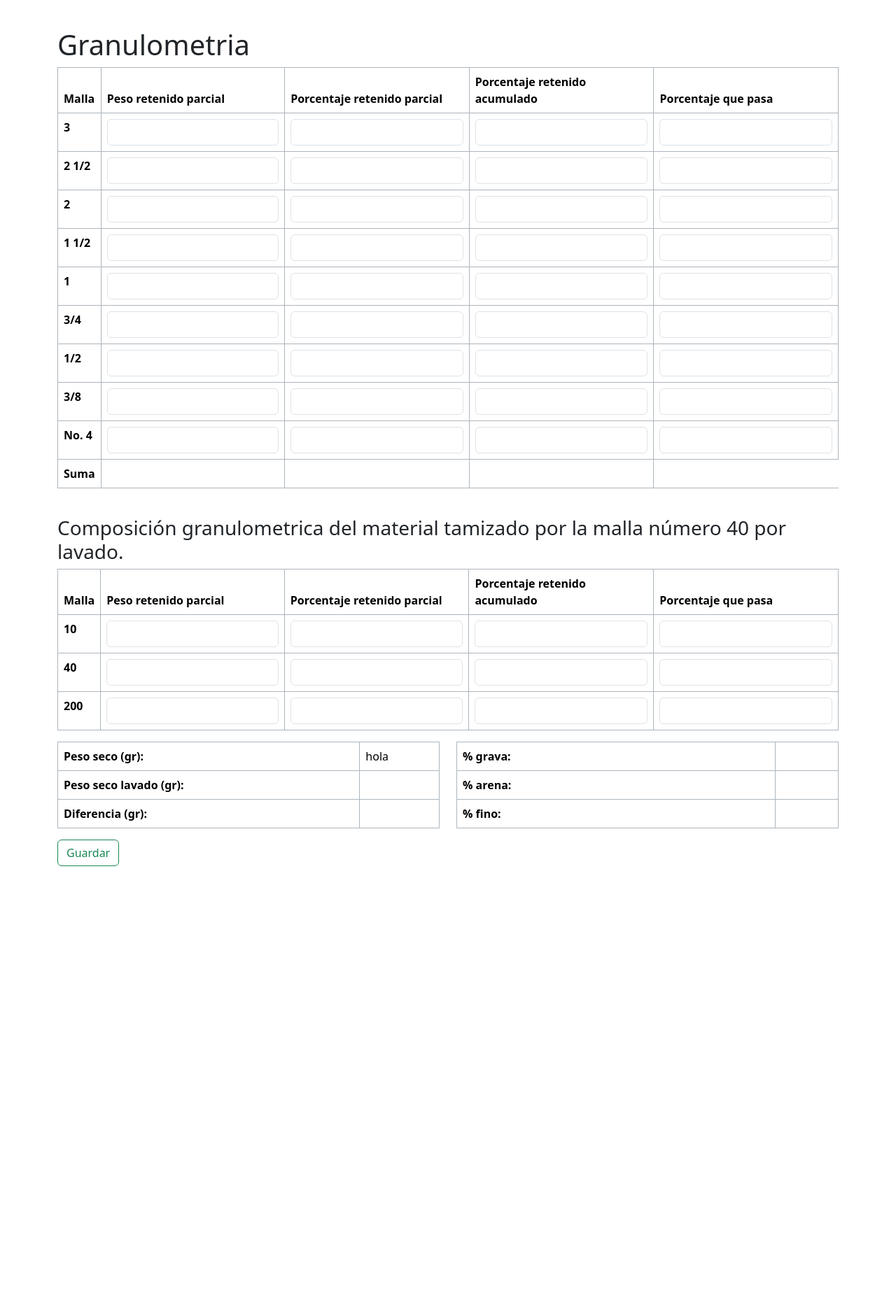
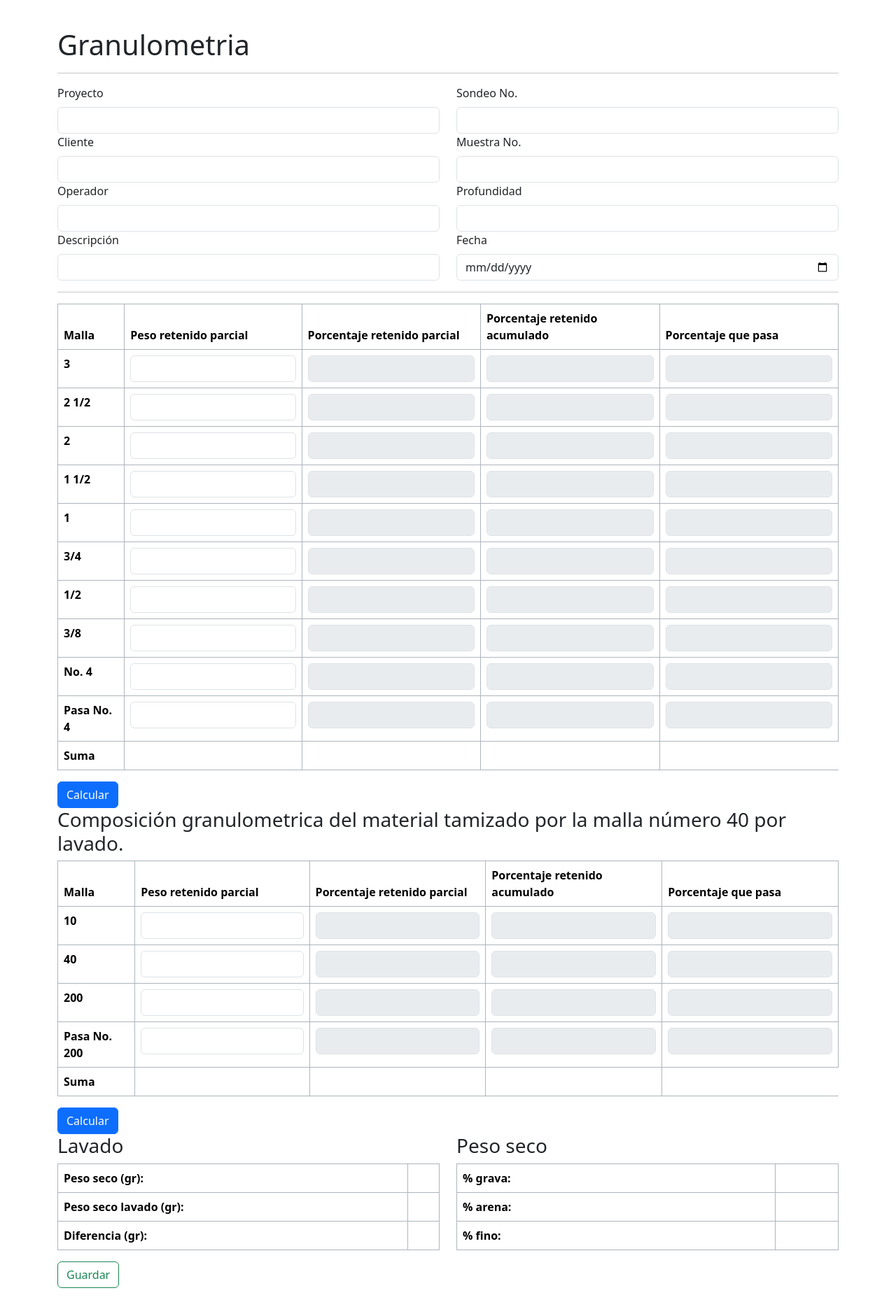
Before and after one commit to IsabellaDo5/sistema_geonicsav1, a Django app: page /granulometria/ in a window 1280 px wide. Shown: the whole page at 70% size. Before the commit the page ends 1238 px from the top, so only its background shows below. Run offline with Django 4.2, Linux system fonts and the light colour scheme; data comes from the database, SQL or seed files in the repository; both versions use the stored data as it was after the commit; lists and menus that the app fills with data are empty.

Commit message:
FUNCIONALIDAD JAVASCRIPT CLIENTE GRANULOMETRIA

```diff
--- a/ensayos/static/granulometria.js
+++ b/ensayos/static/granulometria.js
@@ -1,12 +1,105 @@
-let PeRP_original = document.getElementsByTagName("PeRP");
-let PRP_original = document.getElementsByTagName("PRP");
-let PRP_ids = [];
-let PeRP_ids = [];
+function calcTabla1(event, prp,perp, pera, pqp, sumaprp, sumaperp){
+    calcularPeRP(prp,perp,sumaprp, sumaperp);
+    calcularPeRA(perp,pera);
+    calcularPQP(pera, pqp);
+}
 
-for (x in PRP_original){
+function calcTabla2(event, prp,perp, pera, pqp, sumaprp, sumaperp){
+    calcularPeRP(prp,perp,sumaprp, sumaperp);
+    calcularPeRA(perp,pera);
+    calcularPQP(pera, pqp);
+    tabla_lavado();
+}
 
-    PRP_ids.push(PRP_original[x].id)
-    PeRP_ids.push(PeRP_original[x].id)
-};
+function tabla_lavado(){
 
-console.log(PRP_ids)
+    const peso_seco = document.getElementById("PS_GRANULOMETRIA");
+    const diferencia = document.getElementById("DIF_GRANULOMETRIA");
+    const peso_seco_lavado = document.getElementById("PSL_GRANULOMETRIA");
+
+
+    peso_seco.textContent = document.getElementById("sumaPRPL").textContent;
+    diferencia.textContent = document.getElementById("PRPL14").value;
+    peso_seco_lavado.textContent =parseFloat(peso_seco.textContent) - parseFloat( diferencia.textContent);
+
+}
+function calcularPeRP(prp,perp, sumaPRP, sumaperp) {
+
+    console.log(prp, perp, sumaperp, sumaPRP);
+    const PRPInput = document.getElementsByName(prp);
+    const PeRPInput = document.getElementsByName(perp);
+    let sumarPRP =document.getElementById(sumaPRP).textContent;
+    const totalPeRP = document.getElementById(sumaperp);
+    let sumador = 0.0;
+
+
+    for (let x = 0; x < PRPInput.length; x++) {
+        PeRPInput[x].value="";
+        const value = PRPInput[x].value;
+        if (value !== "") {
+            const peso = parseFloat(value);
+            if (!isNaN(peso)) {
+                PeRPInput[x].value= ((PRPInput[x].value * 100)/sumarPRP).toFixed(3);
+                sumador += parseFloat(PeRPInput[x].value);
+            }
+        }
+
+    totalPeRP.textContent = sumador;
+
+}}
+
+
+function calcularPeRA(perp_, pera_){
+    const PeRP = document.getElementsByName(perp_);
+    const PeRA = document.getElementsByName(pera_);
+    let sumador = 0.0;
+
+    for (let x = 0; x < PeRP.length; x++) {
+        PeRA[x].value="";
+        let value = PeRP[x].value;
+
+        if (value !== "") {
+            const peso = parseFloat(value);
+            if (!isNaN(peso)) {
+                sumador += peso;
+                PeRA[x].value = sumador.toFixed(3);
+            }
+        }
+    }
+}
+
+function calcularPQP(pera_, pqp_){
+
+    const PeRA = document.getElementsByName(pera_);
+    const PQP = document.getElementsByName(pqp_);
+    for (let x = 0; x < PeRA.length; x++) {
+        PQP[x].value="";
+        let value = PeRA[x].value;
+
+        if (value !== "") {
+            const peso = parseFloat(value);
+            if (!isNaN(peso)) {
+                PQP[x].value = (100-peso).toFixed(3);
+            }
+        }
+    }
+
+}
+function sumaPRP(event, PRP, sumaPRP_) {
+    const PRP_lista = document.getElementsByName(PRP);
+    let sumaPRP = document.getElementById(sumaPRP_);
+    let sumador = 0.0;
+
+    for (let x = 0; x < PRP_lista.length; x++) {
+        const value = PRP_lista[x].value;
+        if (value !== "") {
+            const peso = parseFloat(value);
+            if (!isNaN(peso)) {
+                sumador += peso;
+            }
+        }
+    }
+
+    sumaPRP.textContent = sumador.toFixed(3); // Formatea el resultado a dos decimales
+
+}
--- a/ensayos/static/styles.css
+++ b/ensayos/static/styles.css
@@ -7,7 +7,7 @@
 
 @media only screen and (max-width: 600px) {
 
-    input {
+    td > input {
         width: 5rem !important;
     }
 }
--- a/ensayos/templates/granulometria.html
+++ b/ensayos/templates/granulometria.html
@@ -4,8 +4,43 @@ Granulometria
 {% endblock %}
 
 {% block content %}
+<h1> Granulometria </h1>
+<hr>
+<form>
+  <div class="row">
+    <div class="col-md">
+      <label class="form-label">Proyecto</label>
+      <input type="text" class="form-control">
 
-<h1> Granulometria </h1>
+      <label class="form-label">Cliente</label>
+      <input type="text" class="form-control">
+
+      <label class="form-label">Operador</label>
+      <input type="text" class="form-control">
+
+      <label class="form-label">Descripción</label>
+      <input type="text" class="form-control">
+
+    </div>
+
+    <div class="col-md">
+      <label class="form-label">Sondeo No.</label>
+      <input type="text" class="form-control">
+
+      <label class="form-label">Muestra No.</label>
+      <input type="text" class="form-control">
+
+      <label class="form-label">Profundidad</label>
+      <input type="text" class="form-control">
+
+      <label class="form-label">Fecha</label>
+      <input type="date" class="form-control">
+    </div>
+  </div>
+</form>
+
+
+<hr>
 <form action="/granulometria/" method="POST">
   {% csrf_token %}
 
@@ -24,33 +59,36 @@ Granulometria
         <tbody>
           {% for medida in mallas %}
           <tr>
-            {% if medida.1 > 2 %}
+            {% if medida.1 > 2 or medida.0 == "Pasa No. 4" %}
             <th scope="row">{{ medida.0 }}</th>
 
-            <td><input class="form-control" name="PRP" type="number" step="0.01" value=""
-                aria-label="default input example" id="PRP{{medida.2}}"> </td>
-            <td><input class="form-control" name="PeRP" type="number" step="0.01" value=""
-                aria-label="default input example"></td>
-            <td><input class="form-control" name="PeRA" type="number" step="0.01" value=""
-                aria-label="default input example"></td>
-            <td><input class="form-control" name="PQP" type="number" step="0.01" value=""
-                aria-label="default input example"></td>
+            <td><input class="form-control" name="PRP" type="number" step="0.01" value="" id="PRP{{medida.2}}"
+                oninput="sumaPRP(event,'PRP' ,'sumaPRP')"> </td>
+            <td><input class="form-control" name="PeRP" type="number" step="0.01" value="" id="PeRP{{medida.2}}"
+                disabled></td>
+            <td><input class="form-control" name="PeRA" type="number" step="0.01" value="" disabled></td>
+            <td><input class="form-control" name="PQP" type="number" step="0.01" value="" disabled></td>
 
             {% endif %}
           </tr>
           {% endfor %}
           <tr>
             <th>Suma</th>
-            <td></td>
-            <td></td>
+            <td id="sumaPRP"> </td>
+            <td id="sumaPeRP"></td>
             <td></td>
           </tr>
         </tbody>
       </table>
     </div>
   </div>
+  <button type="button" class="btn btn-primary"
+    onclick="calcTabla1(event, 'PRP' ,'PeRP', 'PeRA', 'PQP', 'sumaPRP', 'sumaPeRP')">Calcular</button>
+  <br>
 
-  <br>
+
+
+
   <h3>Composición granulometrica del material tamizado por la malla número 40 por lavado.</h3>
   <div class="row">
     <div class="table-responsive ">
@@ -67,36 +105,44 @@ Granulometria
         <tbody>
           {% for x in mallas %}
           <tr>
-            {% if x.1 < 4  %}
+            {% if x.1 < 4 or x.0 == "Pasa No. 200" %}
+
             <th scope="row">{{ x.0 }}</th>
-
-            <td><input class="form-control" name="PRPL" type="number" min="0" step="0.01" value=""
-                aria-label="default input example"> </td>
-            <td><input class="form-control" name="PeRPL" type="number" min="0" step="0.01" value=""
-                aria-label="default input example"></td>
-            <td><input class="form-control" name="PeRAL" type="number" min="0" step="0.01" value=""
-                aria-label="default input example"></td>
-            <td><input class="form-control" name="PQPL" type="number" min="0" step="0.01" value=""
-                aria-label="default input example"></td>
-            {% endif %}
+              <td><input class="form-control" name="PRPL" type="number" min="0" step="0.01" value=""
+                  oninput="sumaPRP(event,'PRPL' ,'sumaPRPL')" id="PRPL{{x.2}}"> </td>
+              <td><input class="form-control" name="PeRPL" type="number" min="0" step="0.01" value="" disabled></td>
+              <td><input class="form-control" name="PeRAL" type="number" min="0" step="0.01" value="" disabled></td>
+              <td><input class="form-control" name="PQPL" type="number" min="0" step="0.01" value="" disabled></td>
+              {% endif %}
           </tr>
           {% endfor %}
-
+          <tr>
+            <th>Suma</th>
+            <td id="sumaPRPL"></td>
+            <td id="sumaPeRPL"></td>
+            <td></td>
+          </tr>
         </tbody>
       </table>
     </div>
+
+
   </div>
+  <button type="button" class="btn btn-primary"
+    onclick="calcTabla2(event, 'PRPL' ,'PeRPL', 'PeRAL', 'PQPL', 'sumaPRPL', 'sumaPeRPL')">Calcular</button>
+
+<br>
   <!--Tercera tabla -->
   <div class="row ">
     <div class="col-md">
-
+      <h3>Lavado</h3>
       <div class="table-responsive">
         <table class="table table-bordered border-dark-subtle">
           <tbody>
 
             <tr>
               <th scope="row">Peso seco (gr):</th>
-              <td id="PS_GRANULOMETRIA"> hola</td>
+              <td id="PS_GRANULOMETRIA"></td>
             </tr>
 
             <tr>
@@ -115,7 +161,7 @@ Granulometria
     </div>
 
     <div class="col-md ">
-
+      <h3>Peso seco</h3>
       <div class="table-responsive">
         <table class="table table-bordered border-dark-subtle">
           <tbody>
--- a/ensayos/views.py
+++ b/ensayos/views.py
@@ -5,12 +5,17 @@ from . import models
 
 def index(request):
 
-    '''mm= models.Mallas.objects.get(id_malla=9)
-    mm.medida = "No. 4"
-    mm.medida_mm = 4.75
-    mm.save()
-    SomeModel.objects.filter(id=id).delete()'''
+    '''mm= models.Mallas.objects.get(id_malla=11)
+    #mm.medida = "No. 4"
+    mm.medida_mm = 0.425
+    mm.save()'''
 
+    '''SomeModel.objects.filter(id=id).delete()'''
+
+    '''nueva_malla = models.Mallas(
+        medida ="Pasa No. 200"
+    )
+    nueva_malla.save()'''
 
     return redirect('/granulometria/')
 
```
Also changed, not shown: ensayos/static/granulometriav1.js (added, +86 -0 lines), db.sqlite3.
